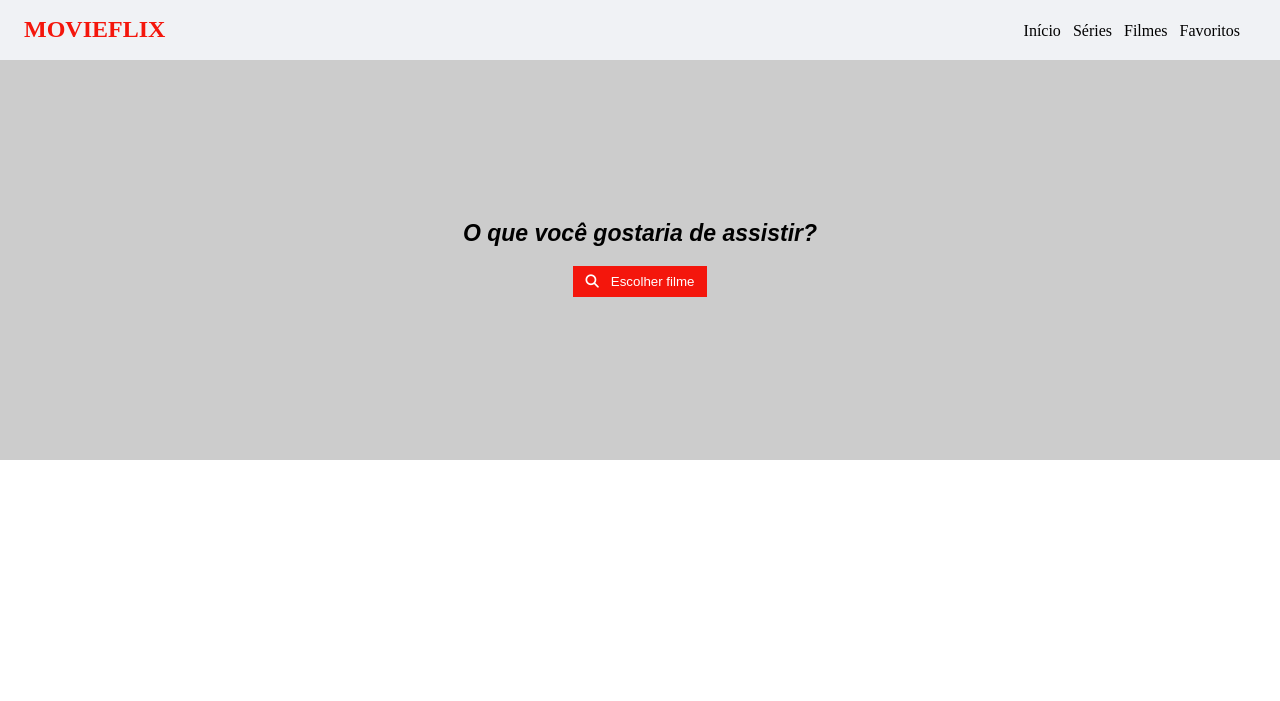
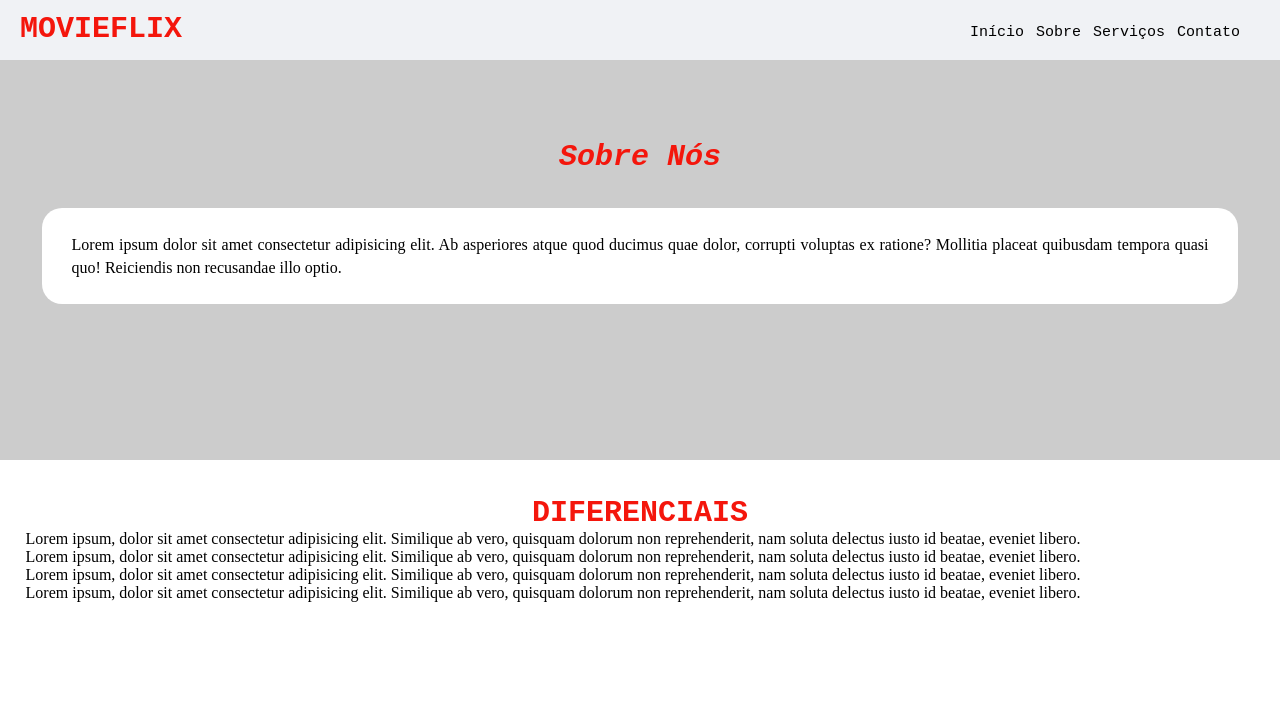
Before and after one commit to Nathan099-dev/projeto_movie_flix, a plain HTML site: page HTML/index.html in a window 1280 px wide. Drawn offline with Linux system fonts and the light colour scheme.

Commit message:
modificações

```diff
--- a/CSS/style.css
+++ b/CSS/style.css
@@ -7,6 +7,7 @@
 .container{
     margin: 0 auto;
     padding: 0 2%;
+    flex-wrap: wrap;
 }
 
 body{
@@ -28,8 +29,10 @@ nav{
 
 .logo h1{
     margin-left: 1rem;
-    padding: 1rem .5rem;
+    padding: .75rem .25rem;
+    font-size: 30px;
     text-transform: uppercase;
+    font-family: monospace;
     color: #f4160c;
 }
 
@@ -48,6 +51,13 @@ nav{
 .menu a{
     color: black;
     text-decoration: none;
+    font-family: monospace;
+    font-size: 15px;
+}
+
+.menu a:hover{
+    color: #f4160c;
+    transition: .6s;
 }
 
 
@@ -73,31 +83,40 @@ section.main{
 
 }
 
-.main-itens{
+#about{
     width: 100%;
     text-align: center;
-    padding: 10rem 0;
+    padding: 5rem 0;
 }
 
-.main-itens h4{
-    color: #000;
-    font-size: 23px;
-    font-family: Arial, Helvetica, sans-serif;
+#about h2{
+    color: #f4160c;
+    font-size: 30px;
+    font-family: monospace;
     font-style: italic;
     font-weight: bold;
 }
 
-.main-itens button{
-    padding: 8px 12px;
-    background-color: #f4160c;
+
+#about .caixa{
+    padding: 1rem;
+}
+#about p{
+    padding: 25px 30px;
+    background-color: #fff;
     border: none;
-    color: white;
+    color: #000;
+    font-size: 16px;
+    font-weight: medium;
+    line-height: 23px;
+    text-align: justify;
+    border-radius: 20px;
     cursor: pointer;
-    border: 0.5px solid #ccc;
+
 }
 
 .main-itens i{
-    margin-right: 12px;
+    margin-right: 8px;
 }
 
 .main-itens p{
@@ -107,9 +126,32 @@ section.main{
     font-style: italic;
 }
 
+
+
+section#diferenciais{
+    width: 100%;
+    padding: 6rem 0;
+
+
+}
+
+
+#diferenciais h2{
+    text-align: center;
+    text-transform: uppercase;
+    color: #f4160c;
+    font-size: 30px;
+    font-weight: bold;
+    font-family: monospace;
+}
+
+
+#diferenciais p{
+
+}
 @media screen and (max-width: 700px) {
     .logo h1{
-        padding: 15px 30px;
+        padding: .75rem .25rem;
     }
 
    i#bars{
--- a/HTML/index.html
+++ b/HTML/index.html
@@ -18,9 +18,9 @@
                  <div class="menu">
                     <ul>
                         <li><a href="#">Início</a></li>
-                        <li><a href="#">Séries</a></li>
-                        <li><a href="#">Filmes</a></li>
-                        <li><a href="#">Favoritos</a></li>
+                        <li><a href="#">Sobre</a></li>
+                        <li><a href="#">Serviços</a></li>
+                        <li><a href="#">Contato</a></li>
                     </ul>
                  </div>
             </nav>
@@ -28,12 +28,35 @@
 
         <section class="main">
             <div class="container">
-                <div class="main-itens">
-                    <h4>O que você gostaria de assistir?</h4>
+                <div id="about">
+                    <h2>Sobre Nós</h2>
                     <br>
-                    <button class="filme"><i class="fa-solid fa-magnifying-glass"></i>Escolher filme</button>
+                    <div class="caixa">
+                        <p>Lorem ipsum dolor sit amet consectetur adipisicing elit. Ab asperiores atque quod ducimus quae dolor, corrupti voluptas ex ratione? Mollitia placeat quibusdam tempora quasi quo! Reiciendis non recusandae illo optio.</p>
+                    </div>
                 </div>
             </div>
         </ssection>
+
+        <section id="diferenciais">
+            <h2>Diferenciais</h2>
+            <div class="container">
+                <div class="cards">
+                    <div class="card_single">
+                       <p>Lorem ipsum, dolor sit amet consectetur adipisicing elit. Similique ab vero, quisquam dolorum non reprehenderit, nam soluta delectus iusto id beatae, eveniet libero.</p>
+                    </div>
+                    <div class="card_single">
+                        <p>Lorem ipsum, dolor sit amet consectetur adipisicing elit. Similique ab vero, quisquam dolorum non reprehenderit, nam soluta delectus iusto id beatae, eveniet libero.</p>
+                     </div>
+                     <div class="card_single">
+                        <p>Lorem ipsum, dolor sit amet consectetur adipisicing elit. Similique ab vero, quisquam dolorum non reprehenderit, nam soluta delectus iusto id beatae, eveniet libero.</p>
+                     </div>
+                     <div class="card_single">
+                        <p>Lorem ipsum, dolor sit amet consectetur adipisicing elit. Similique ab vero, quisquam dolorum non reprehenderit, nam soluta delectus iusto id beatae, eveniet libero.</p>
+                     </div>
+                </div>
+            </div>
+        </section>
+        <script src="../JS/index.js"></script>
     </body>
 </html>
--- /dev/null
+++ b/JS/index.js
@@ -0,0 +1,6 @@
+const bars = document.querySelector('i');
+const menu = document.querySelectorAll('.menu');
+
+bars.addEventListener('click', function(){
+    menu.style.display = 'block'
+})
```
Also changed, not shown: README.md.
